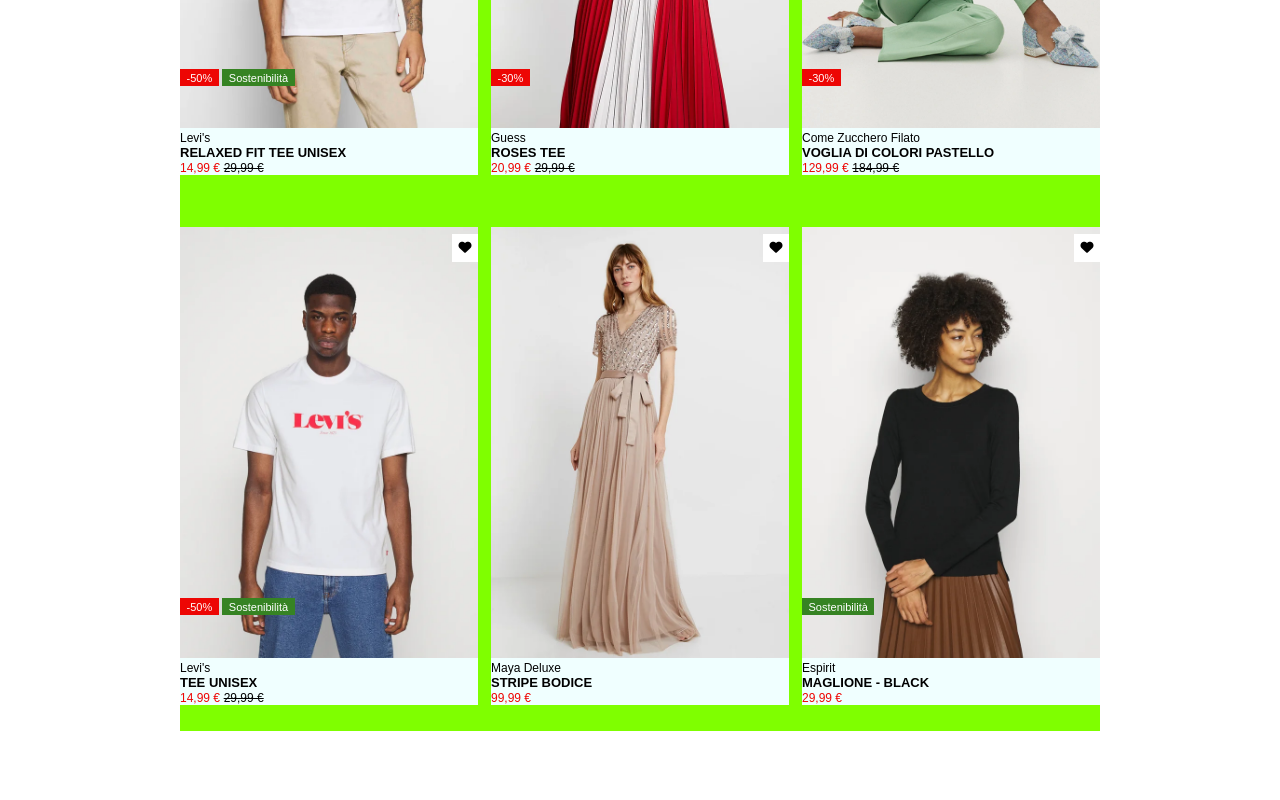
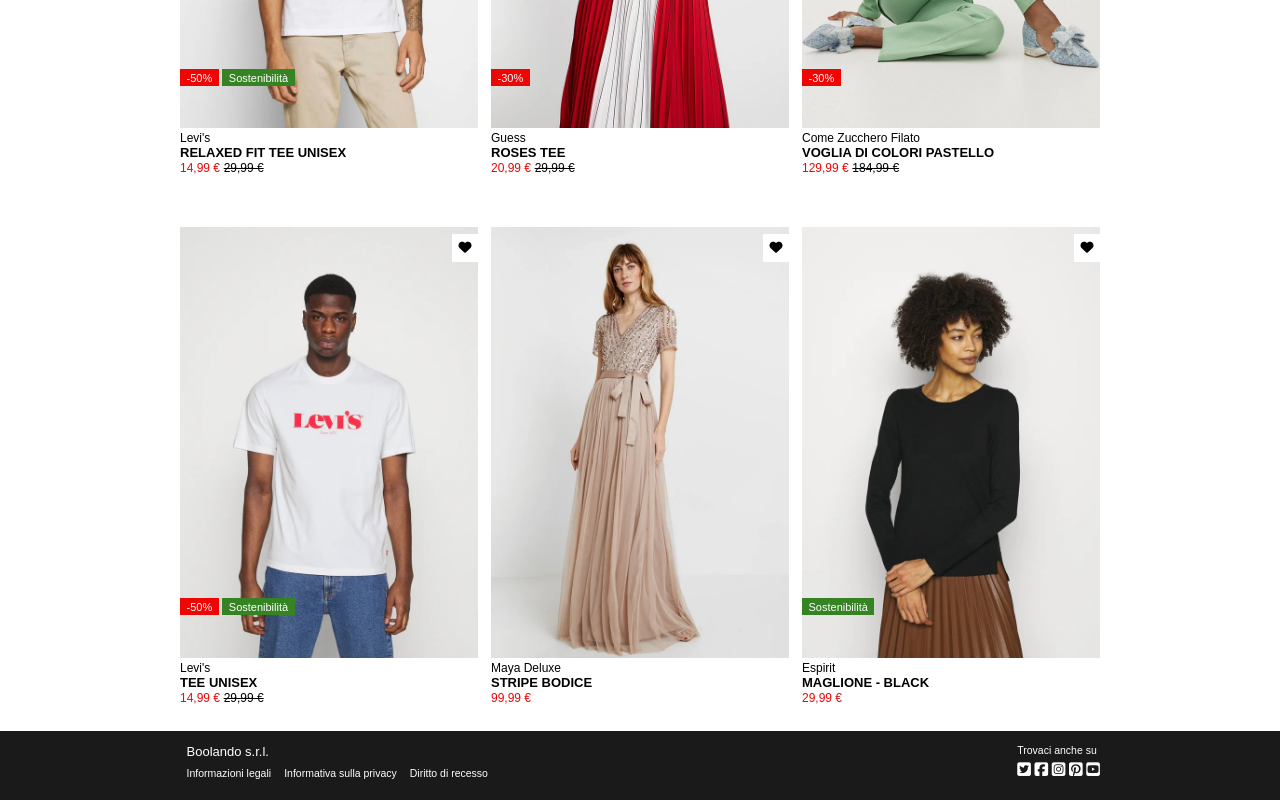
Before and after one commit to pierluigicarrieri/html-css-boolando, a plain HTML site: page index.html in a window 1280 px wide. Shown: the part 369-1169 px from the top of the page. Before the commit the page ends 1100 px from the top, so only its background shows below. Drawn offline with Linux system fonts and the light colour scheme.

Commit message:
done footer

```diff
--- a/index.html
+++ b/index.html
@@ -124,7 +124,28 @@
     </div>
 </main>
 
-<footer></footer>
+<footer>
+    <nav>
+        <div id="left-footer">
+            <div id="company-name">Boolando s.r.l.</div>
+            <ul id="legal-info">
+                <li><a href="">Informazioni legali</a></li>
+                <li><a href="">Informativa sulla privacy</a></li>
+                <li><a href="">Diritto di recesso</a></li>
+            </ul>
+        </div>
+        <div id="right-footer">
+            <div id="find-us">Trovaci anche su</div>
+            <div id="footer-icons-container">
+                <a href=""><i class="fa-brands fa-square-twitter"></i></a>
+                <a href=""><i class="fa-brands fa-square-facebook"></i></a>
+                <a href=""><i class="fa-brands fa-square-instagram"></i></a>
+                <a href=""><i class="fa-brands fa-square-pinterest"></i></a>
+                <a href=""><i class="fa-brands fa-square-youtube"></i></a>
+            </div>
+        </div>
+    </nav>
+</footer>
 
 
 </body>
--- a/styles/style.css
+++ b/styles/style.css
@@ -51,7 +51,6 @@ main {
 #main-container {
     max-width: 920px;
     margin: auto;
-    background-color: aqua;
 }
 
 .row {
@@ -59,13 +58,11 @@ main {
     padding-bottom: 2rem;
     display: flex;
     gap: 1rem;
-    background-color: chartreuse;
 }
 
 .card {
     width: calc(100% / 3);
     position: relative;
-    background-color: azure;
 }
 
 .card img {
@@ -115,3 +112,29 @@ main {
     padding: 0.2rem 0.5rem;
     background-color: #368323;
 }
+
+footer {
+    color: #FFFFFF;
+    background-color: #1A1A1A;
+}
+
+footer nav {
+    padding-top: 1rem;
+    padding-bottom: 1rem;
+}
+
+#company-name {
+    padding-left: 0.5em;
+}
+
+#legal-info li a, #find-us {
+    font-size: 10.5px;
+}
+
+#footer-icons-container {
+    padding-top: 0.5rem;
+}
+
+#footer-icons-container a i {
+    font-size: 1.2rem;
+}
```
